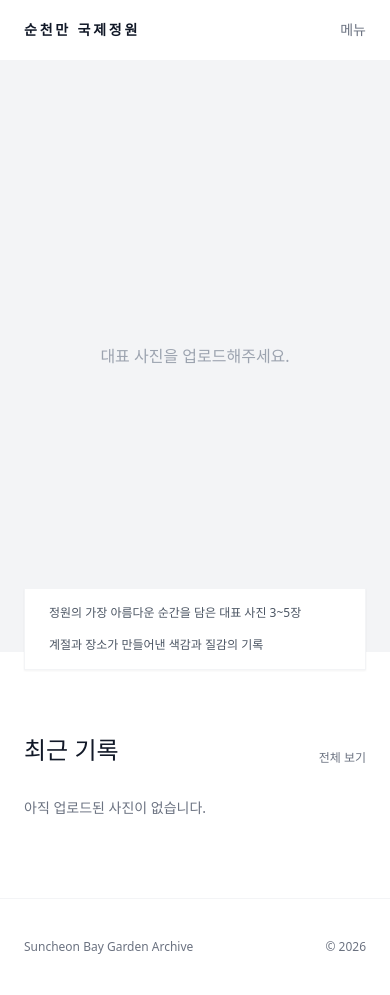
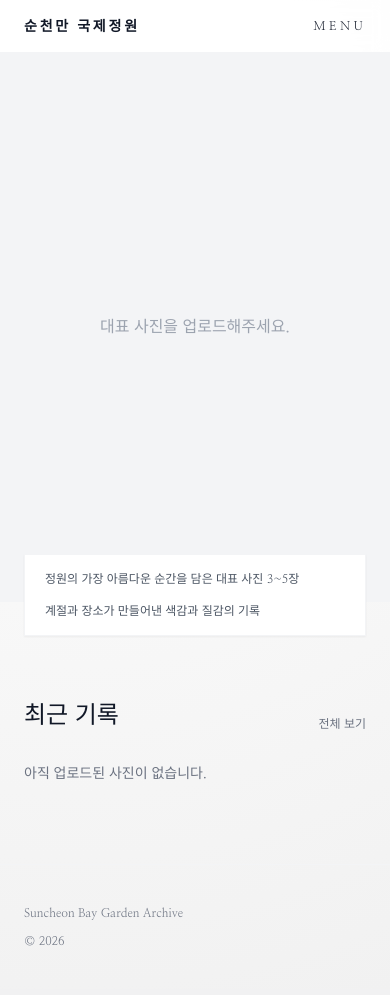
Before and after one commit to hkh7208/sc_garden, a Django app: page / in a window 390 px wide. After the commit the page ends 946 px from the top, so only its background shows below. Run offline with Django 5.2, Linux system fonts and the light colour scheme; data that the repository does not hold is empty; some libraries are stand-ins or nearby versions.

Commit message:
mobile edition add

```diff
--- a/templates/base.html
+++ b/templates/base.html
@@ -4,8 +4,30 @@
     <meta charset="UTF-8" />
     <meta name="viewport" content="width=device-width, initial-scale=1.0" />
     <title>{% block title %}순천만 국제정원{% endblock %}</title>
+    <link rel="preconnect" href="https://fonts.googleapis.com" />
+    <link rel="preconnect" href="https://fonts.gstatic.com" crossorigin />
+    <link href="https://fonts.googleapis.com/css2?family=Playfair+Display:wght@400;500;600&family=Nanum+Myeongjo:wght@400;700&display=swap" rel="stylesheet" />
     <script src="https://cdn.tailwindcss.com"></script>
     <style>
+        :root {
+            --ink: #1b1b1b;
+            --sand: #f7f1e6;
+            --mist: #f2f4f6;
+            --accent: #2f6d5a;
+        }
+        body {
+            font-family: "Nanum Myeongjo", serif;
+            color: var(--ink);
+            background: radial-gradient(circle at 20% 20%, #ffffff 0%, #f7f7f7 55%, #f1f1f1 100%);
+        }
+        .title-font {
+            font-family: "Playfair Display", serif;
+        }
+        .soft-grid {
+            background-image: linear-gradient(transparent 0 23px, rgba(0,0,0,0.03) 24px),
+                linear-gradient(90deg, transparent 0 23px, rgba(0,0,0,0.03) 24px);
+            background-size: 24px 24px;
+        }
         .masonry {
             column-gap: 1.5rem;
             column-count: 4;
@@ -26,9 +48,9 @@
     </style>
 </head>
 <body class="bg-white text-gray-900">
-    <header class="sticky top-0 z-50 bg-white/90 backdrop-blur border-b border-gray-100">
-        <div class="max-w-6xl mx-auto px-6 py-5 flex items-center justify-between">
-            <div class="font-semibold tracking-[0.2em] text-sm">순천만 국제정원</div>
+    <header class="sticky top-0 z-50 bg-white/85 backdrop-blur border-b border-gray-100">
+        <div class="max-w-6xl mx-auto px-6 py-4 flex items-center justify-between">
+            <div class="title-font font-semibold tracking-[0.2em] text-sm">순천만 국제정원</div>
             <nav class="hidden md:flex items-center gap-8 text-sm text-gray-600">
                 <a href="{% url 'portfolio:home' %}" class="hover:text-gray-900">Home</a>
                 <a href="{% url 'portfolio:seasons' %}" class="hover:text-gray-900">The Seasons</a>
@@ -36,7 +58,16 @@
                 <a href="{% url 'portfolio:archive' %}" class="hover:text-gray-900">Archive</a>
                 <a href="{% url 'portfolio:about' %}" class="hover:text-gray-900">About</a>
             </nav>
-            <div class="md:hidden text-sm text-gray-500">메뉴</div>
+            <button id="mobile-menu-toggle" type="button" class="md:hidden text-xs tracking-[0.3em]">MENU</button>
+        </div>
+        <div id="mobile-menu" class="hidden md:hidden border-t border-gray-100 bg-white/95">
+            <div class="max-w-6xl mx-auto px-6 py-6 flex flex-col gap-4 text-sm text-gray-700">
+                <a href="{% url 'portfolio:home' %}" class="hover:text-gray-900">Home</a>
+                <a href="{% url 'portfolio:seasons' %}" class="hover:text-gray-900">The Seasons</a>
+                <a href="{% url 'portfolio:zones' %}" class="hover:text-gray-900">Zones</a>
+                <a href="{% url 'portfolio:archive' %}" class="hover:text-gray-900">Archive</a>
+                <a href="{% url 'portfolio:about' %}" class="hover:text-gray-900">About</a>
+            </div>
         </div>
     </header>
 
@@ -45,10 +76,20 @@
     </main>
 
     <footer class="border-t border-gray-100 mt-20">
-        <div class="max-w-6xl mx-auto px-6 py-10 text-xs text-gray-500 flex justify-between">
+        <div class="max-w-6xl mx-auto px-6 py-10 text-xs text-gray-500 flex flex-col sm:flex-row justify-between gap-3">
             <span>Suncheon Bay Garden Archive</span>
             <span>© 2026</span>
         </div>
     </footer>
+
+    <script>
+        const menuToggle = document.getElementById('mobile-menu-toggle');
+        const mobileMenu = document.getElementById('mobile-menu');
+        if (menuToggle && mobileMenu) {
+            menuToggle.addEventListener('click', () => {
+                mobileMenu.classList.toggle('hidden');
+            });
+        }
+    </script>
 </body>
 </html>
--- a/templates/portfolio/archive.html
+++ b/templates/portfolio/archive.html
@@ -48,7 +48,7 @@
         <div class="grid grid-cols-1 sm:grid-cols-2 md:grid-cols-3 lg:grid-cols-5 gap-6">
             {% for photo in photos %}
                 <article class="relative group">
-                    <img src="{{ photo.image.url }}" alt="{{ photo.title }}" class="w-full h-64 object-cover rounded-sm" />
+                    <img src="{{ photo.image.url }}" alt="{{ photo.title }}" class="w-full h-48 sm:h-56 md:h-64 object-cover rounded-sm" />
                     <div class="absolute top-2 right-2 flex flex-col gap-2 opacity-0 group-hover:opacity-100 transition">
                         <a href="{% url 'portfolio:edit_photo' photo.id %}?next={{ request.get_full_path }}" class="w-8 h-8 bg-black/70 text-white rounded-full flex items-center justify-center" aria-label="edit">
                             <svg viewBox="0 0 24 24" class="w-4 h-4" fill="none" stroke="currentColor" stroke-width="2" stroke-linecap="round" stroke-linejoin="round">
--- a/templates/portfolio/home.html
+++ b/templates/portfolio/home.html
@@ -4,16 +4,16 @@
 
 {% block content %}
 <section class="relative">
-    <div class="h-[70vh] md:h-[80vh] overflow-hidden bg-gray-100">
+    <div class="h-[65vh] md:h-[80vh] overflow-hidden bg-gray-100">
         <div id="hero-slides" class="h-full w-full relative">
             {% if featured %}
                 {% for photo in featured %}
                     <div class="hero-slide absolute inset-0 opacity-0 transition-opacity duration-700">
                         <img src="{{ photo.image.url }}" alt="{{ photo.title }}" class="w-full h-full object-cover" />
                         <div class="absolute inset-0 bg-black/30"></div>
-                        <div class="absolute bottom-10 left-10 text-white">
-                            <p class="text-sm uppercase tracking-[0.3em]">대표 사진</p>
-                            <h1 class="text-3xl md:text-5xl font-light mt-2">{{ photo.title }}</h1>
+                        <div class="absolute bottom-6 left-6 md:bottom-10 md:left-10 text-white">
+                            <p class="text-xs md:text-sm uppercase tracking-[0.3em]">대표 사진</p>
+                            <h1 class="title-font text-2xl md:text-5xl font-light mt-2">{{ photo.title }}</h1>
                         </div>
                     </div>
                 {% endfor %}
@@ -26,8 +26,8 @@
     </div>
 </section>
 
-<section class="max-w-6xl mx-auto px-6 -mt-16 relative z-10">
-    <div class="bg-white shadow-sm border border-gray-100 px-6 py-4 flex flex-wrap gap-4 text-xs text-gray-600">
+<section class="max-w-6xl mx-auto px-6 -mt-12 md:-mt-16 relative z-10">
+    <div class="bg-white shadow-sm border border-gray-100 px-5 py-4 flex flex-wrap gap-4 text-xs text-gray-600">
         <span>정원의 가장 아름다운 순간을 담은 대표 사진 3~5장</span>
         <span>계절과 장소가 만들어낸 색감과 질감의 기록</span>
     </div>
```
